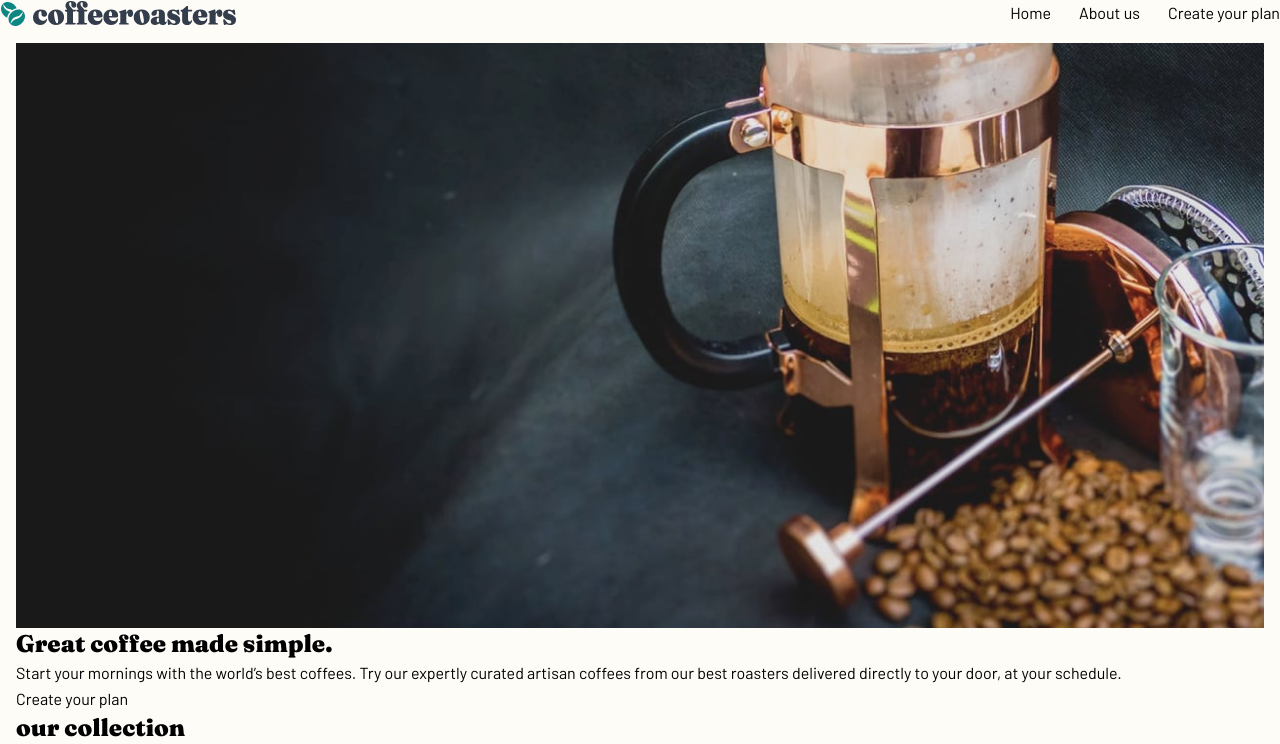
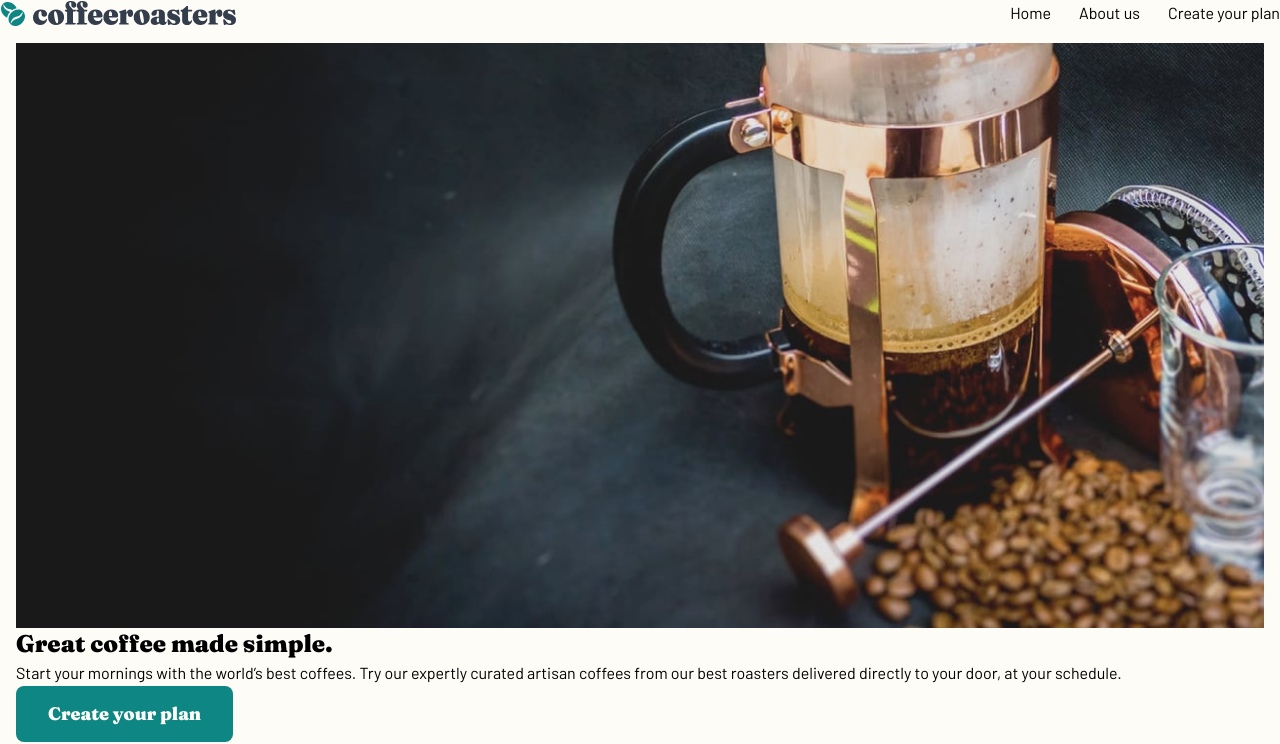
Before and after one commit to Dudeldups/FM-coffeeroasters, a React (Vite) app: page / in a window 1280 px wide. Shown: the top 744 px of the page. Built offline with nearby package versions, Linux system fonts and the light colour scheme.

Commit message:
fixed footer padding, created Btn

```diff
--- /dev/null
+++ b/src/components/Btn.tsx
@@ -0,0 +1,14 @@
+interface BtnProps {
+  children: React.ReactNode;
+  isDisabled?: boolean;
+}
+
+const Btn = ({ children }: BtnProps) => {
+  return (
+    <button className="rounded-lg bg-custom-dark-cyan px-8 py-4 font-fraunces text-lg font-black leading-6 text-custom-light-cream">
+      {children}
+    </button>
+  );
+};
+
+export default Btn;
--- a/src/components/Footer.tsx
+++ b/src/components/Footer.tsx
@@ -9,8 +9,8 @@ import Twitter from "./logos/Twitter";
 
 const Footer = () => {
   return (
-    <footer className="mb-[40rem] flex justify-center px-6 sm:px-10">
-      <div className="flex w-full max-w-7xl flex-col items-center bg-custom-dark-blue px-5 py-12 lg:flex-row lg:items-center lg:justify-between lg:px-12 xl:px-20">
+    <footer className="flex justify-center px-6 pb-10 sm:px-10">
+      <div className="flex w-full max-w-7xl flex-col items-center bg-custom-dark-blue px-5 py-12 lg:flex-row lg:gap-14 lg:px-12 xl:gap-24 xl:px-20">
         <img
           className="w-52 sm:w-60"
           src={coffeeroastersLogoWhite}
@@ -18,7 +18,7 @@ const Footer = () => {
         />
 
         <nav className="mt-10 md:mt-8 lg:mt-0">
-          <ul className="text-custom-light-grey flex flex-col items-center gap-3 font-bold md:flex-row md:gap-8">
+          <ul className="flex flex-col items-center gap-3 font-bold text-custom-light-grey md:flex-row md:gap-8">
             <li>
               <Link to="/">Home</Link>
             </li>
@@ -31,7 +31,7 @@ const Footer = () => {
           </ul>
         </nav>
 
-        <ul className="mt-10 flex items-center justify-center gap-6 md:mt-14 lg:mt-0">
+        <ul className="mt-10 flex items-center justify-center gap-6 md:mt-14 lg:ml-auto lg:mt-0">
           <li>
             <Facebook />
           </li>
--- a/src/routes/Home.tsx
+++ b/src/routes/Home.tsx
@@ -10,6 +10,7 @@ import dancheImg from "../assets/home/desktop/image-danche.png";
 import beanImg from "../assets/home/desktop/icon-coffee-bean.svg";
 import giftImg from "../assets/home/desktop/icon-gift.svg";
 import truckImg from "../assets/home/desktop/icon-truck.svg";
+import Btn from "../components/Btn";
 
 const Home = () => {
   return (
@@ -30,7 +31,7 @@ const Home = () => {
             curated artisan coffees from our best roasters delivered directly to
             your door, at your schedule.
           </p>
-          <button>Create your plan</button>
+          <Btn>Create your plan</Btn>
         </article>
       </div>
 
@@ -163,7 +164,7 @@ const Home = () => {
           </li>
         </ol>
 
-        <button>Create your plan</button>
+        <Btn>Create your plan</Btn>
       </div>
     </section>
   );
```
